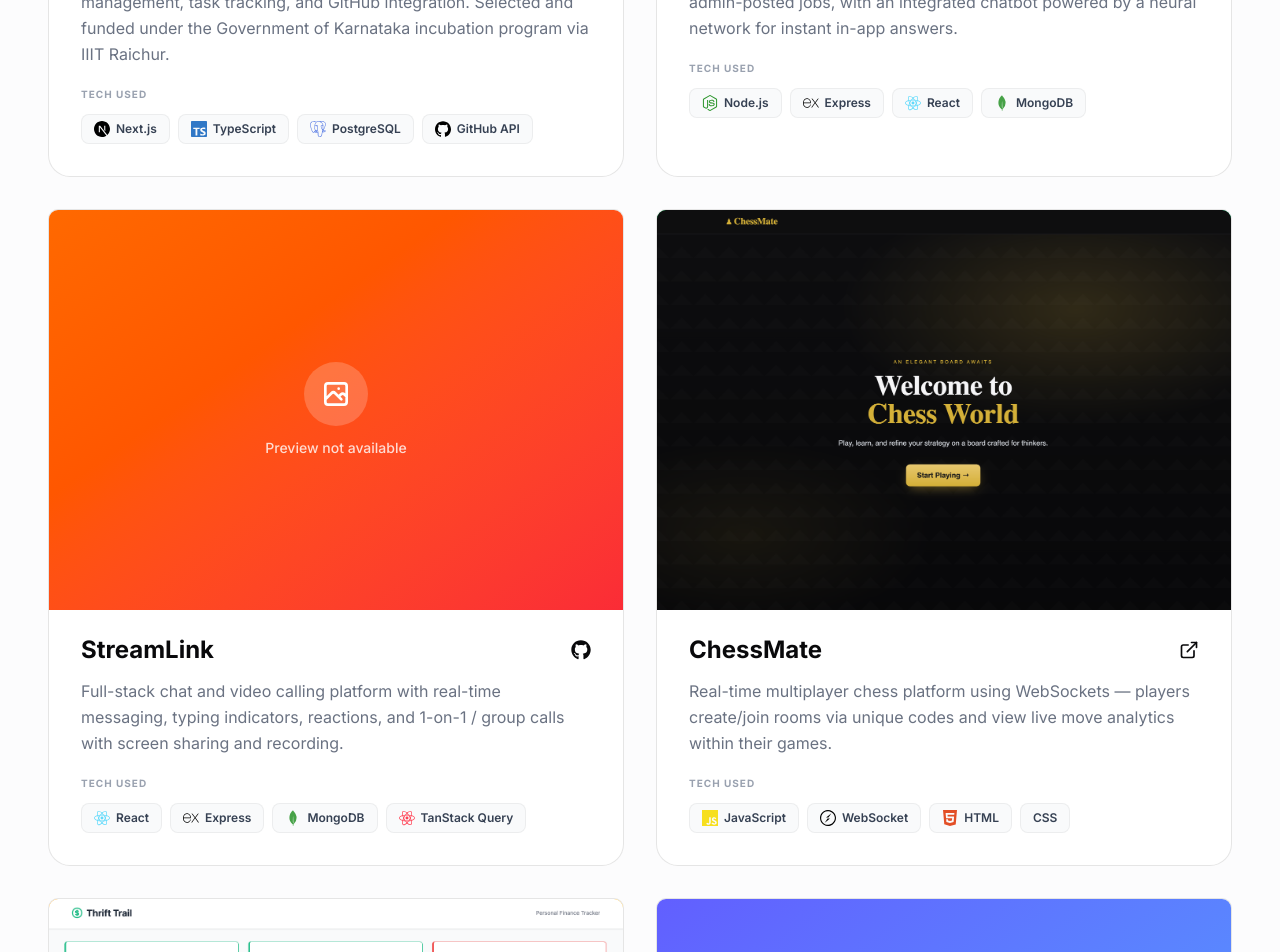
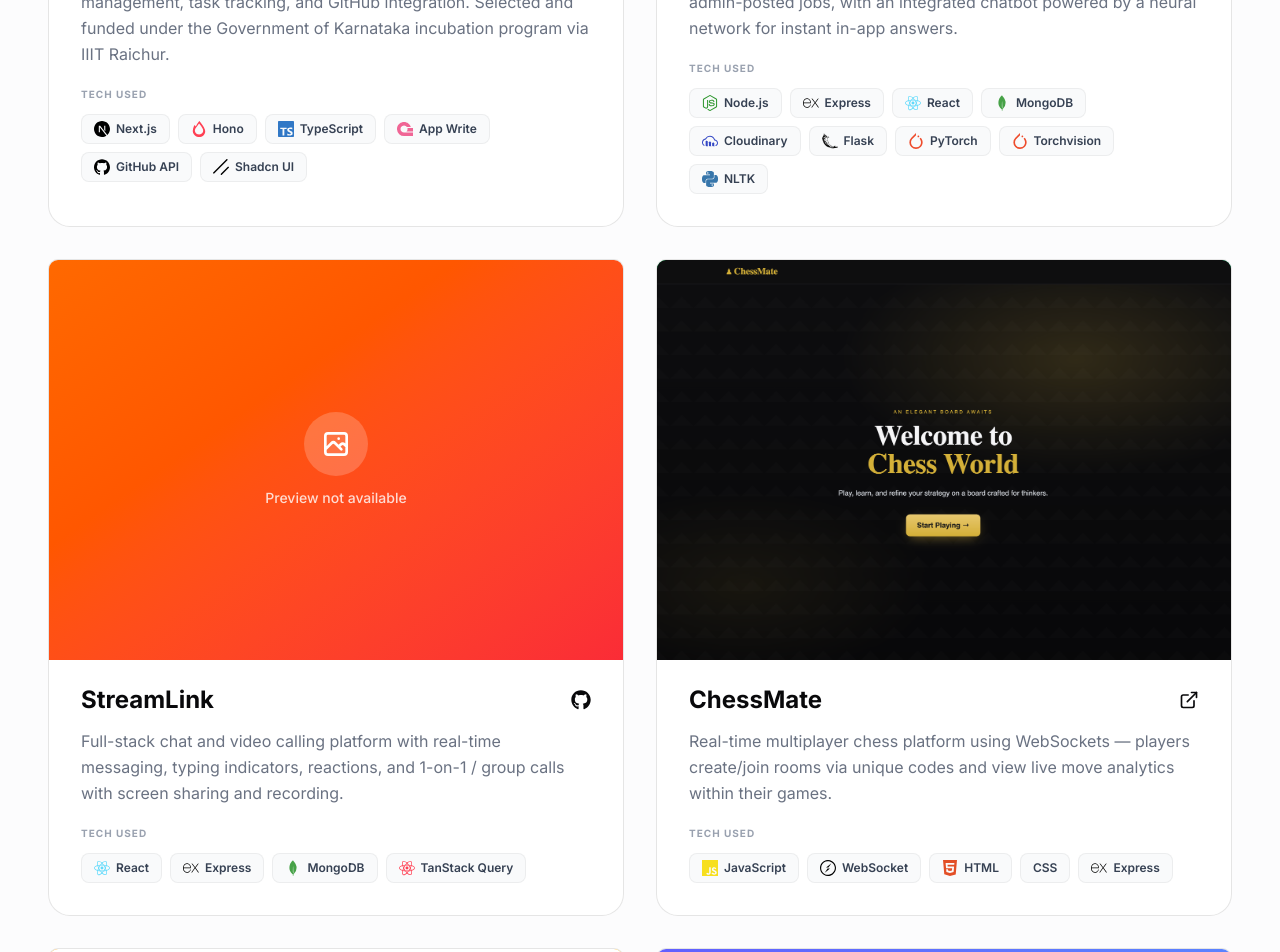
Before and after one commit to Akshai-M/akshaikumar, a Next.js app: page / in a window 1280 px wide. Shown: the part 4240-5192 px from the top of the page. Built offline with nearby package versions, Linux system fonts and the light colour scheme.

Commit message:
updated tech stack for the projects

```diff
--- a/app/page.tsx
+++ b/app/page.tsx
@@ -10,7 +10,7 @@ import {
   Trophy,
   Quote,
 } from "lucide-react";
-import { FaLinkedin, FaXTwitter, FaGithub, FaMedium, FaTwitter, FaX } from "react-icons/fa6";
+import { FaLinkedin, FaXTwitter, FaGithub, FaMedium } from "react-icons/fa6";
 import {
   SiTypescript,
   SiJavascript,
@@ -28,9 +28,13 @@ import {
   SiFlask,
   SiHtml5,
   SiCss,
-  SiVercel,
   SiGithub,
   SiSocketdotio,
+  SiHono,
+  SiAppwrite,
+  SiShadcnui,
+  SiCloudinary,
+  SiPytorch,
 } from "react-icons/si";
 import LinkPreview from "@/components/ui/link-preview";
 import CareerNet from "@/public/careernet.png";
@@ -177,7 +181,14 @@ not just to add AI to a tech stack.
       title: "Vaiu",
       description:
         "Full-stack SaaS project management platform with workspace management, task tracking, and GitHub integration. Selected and funded under the Government of Karnataka incubation program via IIIT Raichur.",
-      techStack: ["Next.js", "TypeScript", "PostgreSQL", "GitHub API"],
+      techStack: [
+        "Next.js",
+        "Hono",
+        "TypeScript",
+        "App Write",
+        "GitHub API",
+        "Shadcn UI",
+      ],
       liveUrl: "https://vaiu.in",
       sourceUrl: null,
       color: "from-blue-500 to-cyan-400",
@@ -187,7 +198,17 @@ not just to add AI to a tech stack.
       title: "CareerNet",
       description:
         "Secure job board where users search companies and apply to admin-posted jobs, with an integrated chatbot powered by a neural network for instant in-app answers.",
-      techStack: ["Node.js", "Express", "React", "MongoDB"],
+      techStack: [
+        "Node.js",
+        "Express",
+        "React",
+        "MongoDB",
+        "Cloudinary",
+        "Flask",
+        "PyTorch",
+        "Torchvision",
+        "NLTK",
+      ],
       liveUrl: "",
       sourceUrl: "https://github.com/Akshai-M/CareerNet",
       color: "from-purple-500 to-pink-500",
@@ -207,7 +228,7 @@ not just to add AI to a tech stack.
       title: "ChessMate",
       description:
         "Real-time multiplayer chess platform using WebSockets — players create/join rooms via unique codes and view live move analytics within their games.",
-      techStack: ["JavaScript", "WebSocket", "HTML", "CSS"],
+      techStack: ["JavaScript", "WebSocket", "HTML", "CSS", "Express"],
       liveUrl: "https://chessmate-hn65.onrender.com",
       sourceUrl: null,
       color: "from-green-500 to-emerald-400",
@@ -286,7 +307,6 @@ const techIconMap: Record<
   Supabase: { icon: SiSupabase, color: "text-[#3ECF8E]" },
   PostgreSQL: { icon: SiPostgresql, color: "text-[#4169E1]" },
   MongoDB: { icon: SiMongodb, color: "text-[#47A248]" },
-  Tailwind: { icon: SiTailwindcss, color: "text-[#06B6D4]" },
   "Tailwind CSS": { icon: SiTailwindcss, color: "text-[#06B6D4]" },
   Redis: { icon: SiRedis, color: "text-[#DC382D]" },
   Flask: { icon: SiFlask, color: "text-black" },
@@ -295,6 +315,13 @@ const techIconMap: Record<
   WebSocket: { icon: SiSocketdotio, color: "text-black" },
   "GitHub API": { icon: SiGithub, color: "text-black" },
   "TanStack Query": { icon: SiReact, color: "text-[#FF4154]" },
+  Hono: { icon: SiHono, color: "text-[#FF4154]" },
+  "App Write": { icon: SiAppwrite, color: "text-[#F06595]" },
+  "Shadcn UI": { icon: SiShadcnui, color: "text-[#000000]" },
+  Cloudinary: { icon: SiCloudinary, color: "text-[#3448C5]" },
+  PyTorch: { icon: SiPytorch, color: "text-[#EE4C2C]" },
+  Torchvision: { icon: SiPytorch, color: "text-[#EE4C2C]" },
+  NLTK: { icon: SiPython, color: "text-[#3776AB]" },
 };
 
 const SectionHeading = ({
@@ -571,7 +598,9 @@ export default function Index() {
                 <div className="md:grid md:grid-cols-[160px_1fr] md:gap-12">
                   <div className="hidden md:block pt-1">
                     <p className="text-sm font-bold text-blue-600">
-                      {exp.startDate}{" - "}{exp.endDate}
+                      {exp.startDate}
+                      {" - "}
+                      {exp.endDate}
                     </p>
                   </div>
                   <div className="relative border-l border-black/10 pl-8 pb-12">
```
